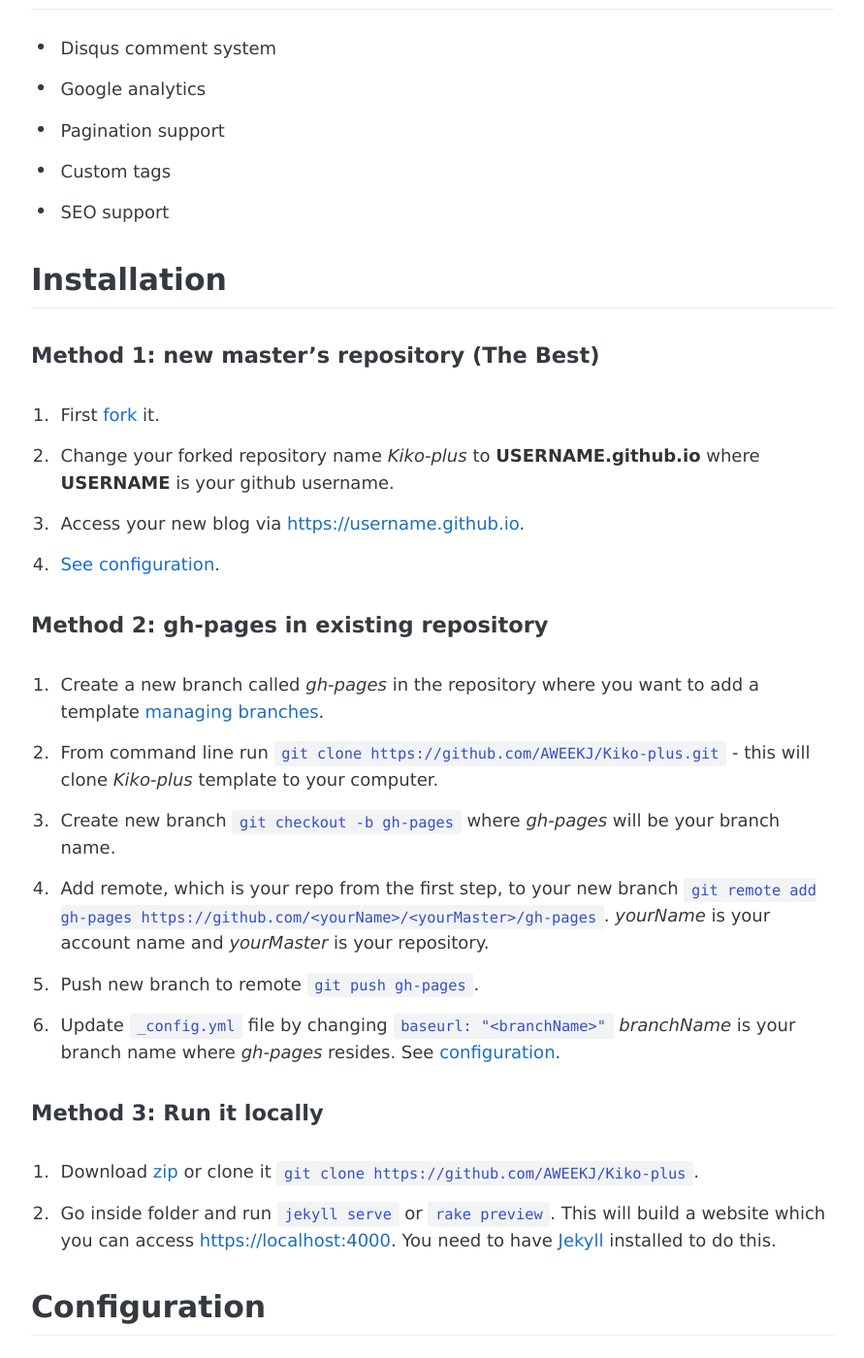
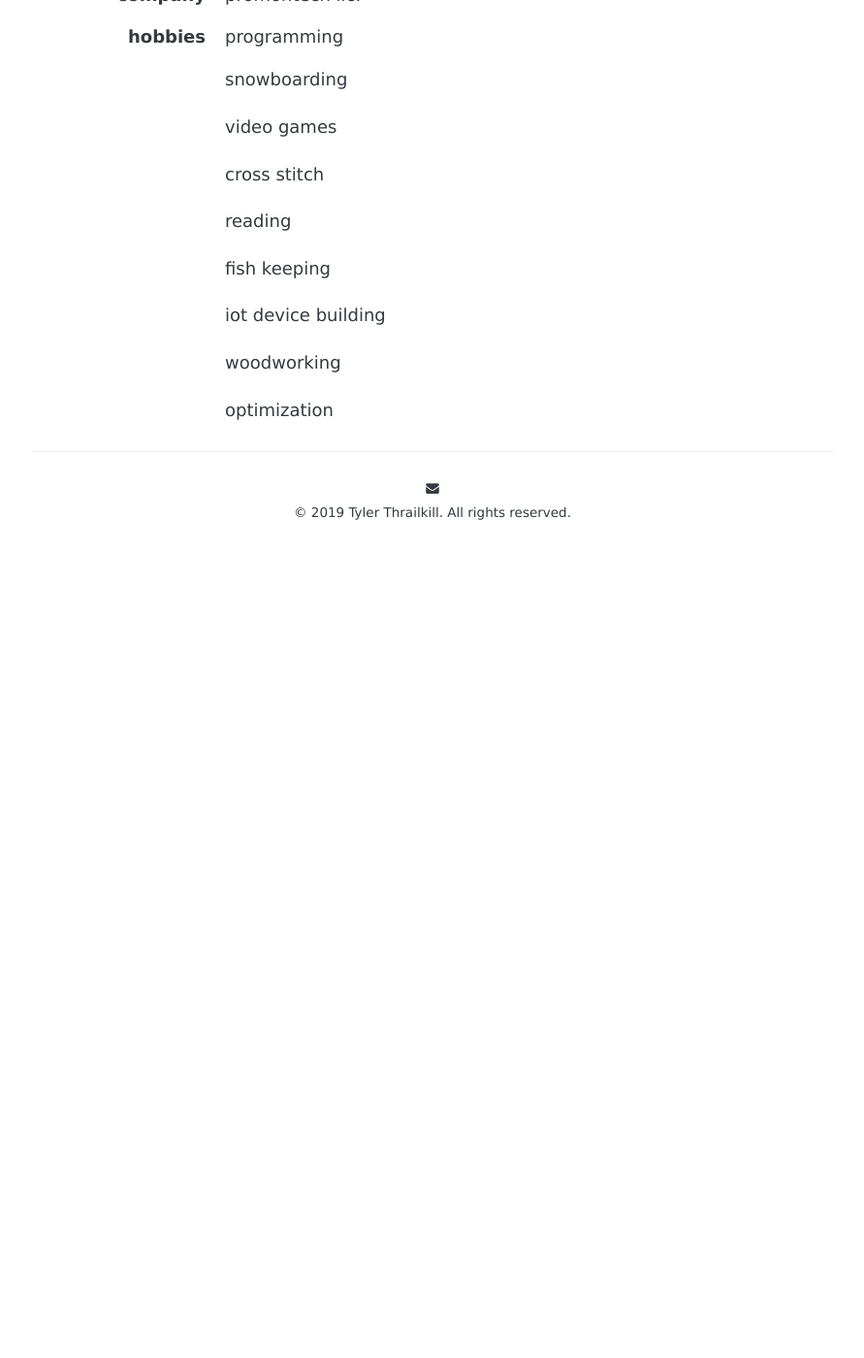
Before and after one commit to snowe2010/snowe2010.github.io, a Jekyll site: the page built from about.md, in a window 1280 px wide and 1400 px high, scrolled down 315 px. Shown: the whole window at 97% size, without its empty margins (194-1085 px from the left). Built offline with Jekyll 4.4.1, drawn with Linux system fonts in a browser that asks for light colours; some web fonts are replaced; after the commit the page ends 945 px from its top, so only the background shows below that; some of the changed text lies outside the part shown.

Commit message:
Add new post, hide theme posts, remove disqus

````diff
--- a/about.md
+++ b/about.md
@@ -1,131 +1,32 @@
 ---
-title: About
+title: about
 permalink: /about/
 ---
 
-You can see live demo [here](https://aweekj.github.io/Kiko-plus). This theme is inspired by [Kiko](http://github.com/gfjaru/Kiko) theme.
+name
+: tyler thrailkill
 
-## Features
+job
+: software engineer
 
-- Disqus comment system
-- Google analytics
-- Pagination support
-- Custom tags
-- SEO support
+company
+: promontech llc.
 
+hobbies
+: programming
 
-## Installation
+: snowboarding
 
-#### Method 1: new master's repository (The Best)
+: video games
 
-1. First [fork](https://github.com/AWEEKJ/Kiko-plus/fork) it.
-2. Change your forked repository name _Kiko-plus_ to __USERNAME.github.io__ where __USERNAME__ is your github username.
-3. Access your new blog via [https://username.github.io](https://username.github.io).
-4. [See configuration](#configuration).
+: cross stitch
 
-#### Method 2: gh-pages in existing repository
+: reading
 
-1. Create a new branch called _gh-pages_ in the repository where you want to add a template [managing branches](https://help.github.com/articles/creating-and-deleting-branches-within-your-repository/).
-2. From command line run `git clone https://github.com/AWEEKJ/Kiko-plus.git` - this will clone _Kiko-plus_ template to your computer.
-3. Create new branch `git checkout -b gh-pages` where _gh-pages_ will be your branch name.
-4. Add remote, which is your repo from the first step, to your new branch `git remote add gh-pages https://github.com/<yourName>/<yourMaster>/gh-pages`. _yourName_ is your account name and _yourMaster_ is your repository.
-5. Push new branch to remote `git push gh-pages`.
-6. Update `_config.yml` file by changing `baseurl: "<branchName>"` _branchName_ is your branch name where _gh-pages_ resides. See [configuration](#configuration).
+: fish keeping
 
-#### Method 3: Run it locally
+: iot device building
 
-1. Download [zip](https://github.com/AWEEKJ/Kiko-plus/archive/master.zip) or clone it `git clone https://github.com/AWEEKJ/Kiko-plus`.
-2. Go inside folder and run `jekyll serve` or `rake preview`. This will build a website which you can access [https://localhost:4000](https://localhost:4000). You need to have [Jekyll](https://jekyllrb.com/docs/installation/) installed to do this.
+: woodworking
 
-
-## Configuration
-
-All configuration is done via `_config.yml` file which you will find in your main repo folder. Change this `<something>` to yours.
-
-### Basic
-
-- Config your blog name.
-
-```yml
-name: <blog-name>
-```
-
-- These configuration in `author:` is for links to icons in footer. If you want to add more link icons, modify `_includes/footer.html` file.
-
-```yml
-author:
-  facebook:         your-id
-  twitter:          your-id
-  github:           your-id
-  linkedin:         your-id
-  medium:           your-id
-  tumblr:           your-id
-  email:            your-id@your-email.com
-```
-
-- Change copyright year and name in footer.
-
-```yml
-copyright:
-  year:             2017
-  name:             Kiko
-```
-
-### Google analytics
-
-- Change this to your Google Analytic ID.
-
-```yml
-google-analytics:
-  id:               "your-id"
-```
-
-### Disqus
-
-- Change this to your Disqus short name.
-
-```yml
-disqus:
-  id:               "your-id"
-```
-
-### URL
-
-- Config your domain.
-
-```yml
-url: "https://<your-name>.github.io"
-```
-
-- **NOTE** When if running locally, change url to
-
-```yml
-url: "https://localhost:4000"
-```
-
-- Change this to your branch name where _gh-pages_ resides.
-- **NOTE** apply only if you used __Method 2__ for installation.
-
-```yml
-baseurl: "/<branch-name>"
-```
-
-## Rakefile Usage
-
-```bash
-# Create new post
-$ rake post title="A Title" [date="2015-08-16"] [tags="[tag1, tag2]"]
-
-# Create new draft post
-$ rake draft title="A Title" [date="2015-08-16"] [tags="[tag1, tag2]"]
-
-# Install Jekyll Plugins. Do before running in local.
-$ rake geminstall
-
-# Run in Local
-$ rake preview
-```
-
-## License
-
-This theme is released under MIT License.
+: optimization
````
Also changed, not shown: _includes/disqus.html (deleted, +0 -19 lines), _posts/2012-05-22-readability-post.md (+1 -0 lines), _posts/2013-08-12-sample-link-post.md (+1 -0 lines), _posts/2013-08-16-code-highlighting-post.md (+1 -0 lines), _posts/2016-08-15-style-test.md (+1 -0 lines), _posts/2017-01-19-readability-post-ko.md (deleted, +0 -46 lines), _posts/2017-01-19-style-test-ko.md (deleted, +0 -117 lines), _posts/2019-01-13-writing-zsh-completion-scripts.md (added, +236 -0 lines).
